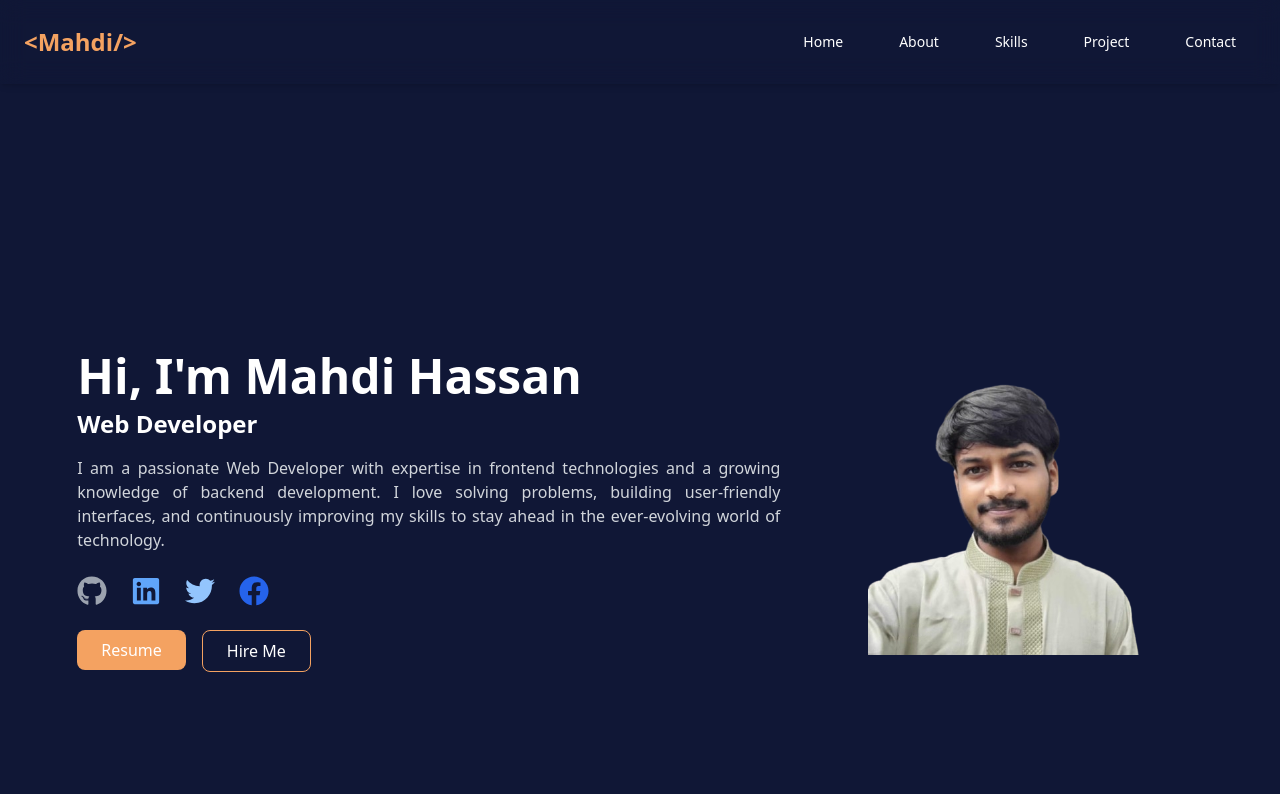
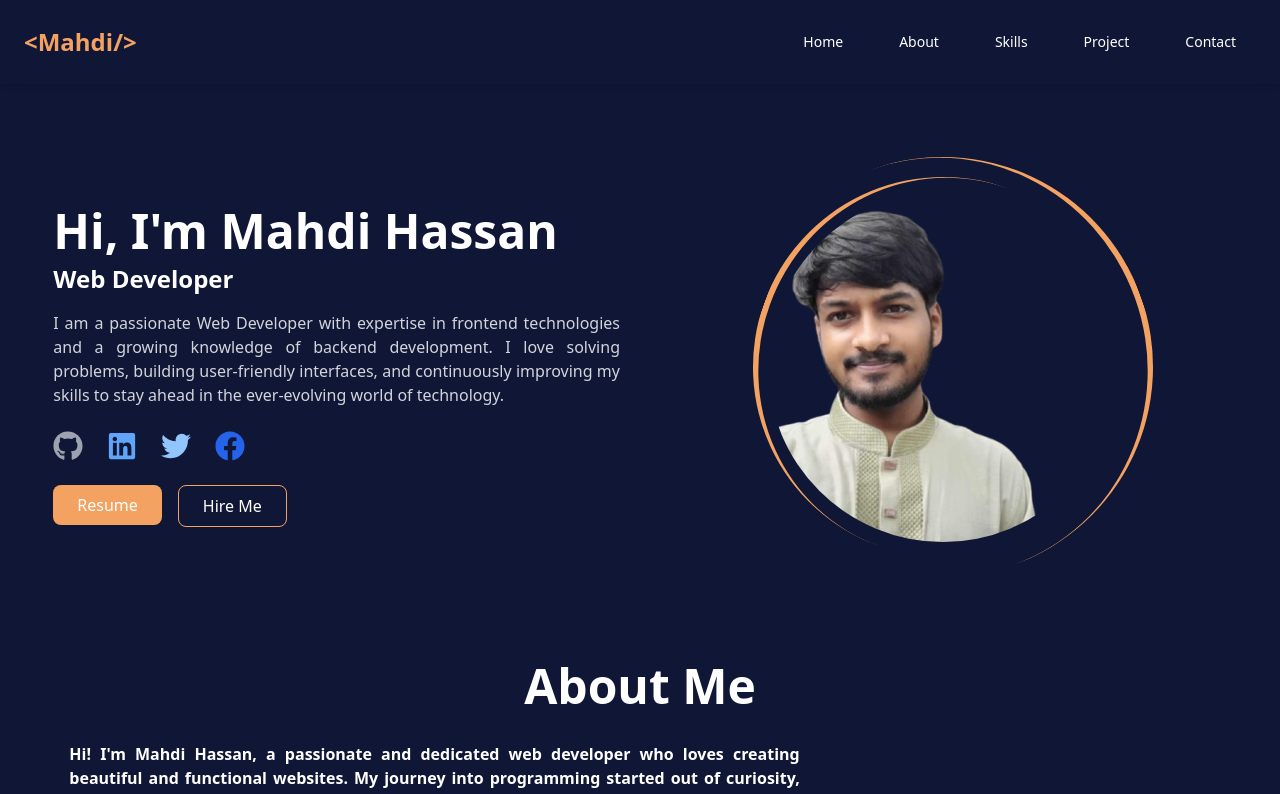
Before and after one commit to mahdihasan333/portpolio, a React (Vite) app: page / in a window 1280 px wide. Shown: the top 794 px of the page. Built offline with nearby package versions, Linux system fonts and the light colour scheme.

Commit message:
update header picture . add round circle

```diff
--- a/package.json
+++ b/package.json
@@ -11,6 +11,7 @@
   },
   "dependencies": {
     "animate.css": "^4.1.1",
+    "framer-motion": "^12.11.0",
     "install": "^0.13.0",
     "localforage": "^1.10.0",
     "match-sorter": "^8.0.0",
--- a/src/Components/Header/Header.jsx
+++ b/src/Components/Header/Header.jsx
@@ -1,3 +1,4 @@
+import { motion } from "framer-motion";
 import { Link } from "react-router-dom";
 import image from "../../../public/wmremove-transformed.png";
 import { FaGithub, FaLinkedin, FaTwitter, FaFacebook } from "react-icons/fa";
@@ -5,9 +6,10 @@ import { FaGithub, FaLinkedin, FaTwitter, FaFacebook } from "react-icons/fa";
 const Header = () => {
   return (
     <section id="home">
-      <section className="text-white min-h-screen flex items-center justify-center px-6">
-        <div className="flex flex-col lg:flex-row justify-center items-center gap-10">
-          <div className="text-center lg:text-left">
+      <section className="text-white py-20 flex items-center justify-center">
+        <div className="grid grid-cols-1 lg:grid-cols-2 gap-10 items-center">
+          {/* Left side text */}
+          <div className="text-center lg:text-left max-w-xl">
             <h1 className="text-4xl md:text-5xl font-bold">
               Hi, I'm <span className="text-white">Mahdi Hassan</span>
             </h1>
@@ -18,11 +20,11 @@ const Header = () => {
               I am a passionate Web Developer with expertise in frontend
               technologies and a growing knowledge of backend development. I
               love solving problems, building user-friendly interfaces, and
-              continuously improving my skills to stay ahead in the
-              ever-evolving world of technology.
+              continuously improving my skills to stay ahead in the ever-evolving
+              world of technology.
             </p>
 
-            {/* Social Icons using React-Icons */}
+            {/* Social Icons */}
             <div className="mt-6 flex gap-6 justify-center md:justify-start text-3xl">
               <a
                 href="https://github.com/mahdihasan333"
@@ -58,8 +60,12 @@ const Header = () => {
               </a>
             </div>
 
+            {/* Buttons */}
             <div className="mt-6 flex gap-4 justify-center md:justify-start">
-              <Link to="https://drive.google.com/file/d/14Nw-RFmHYjly3ug20AxBOOVfHXOekmBj/view?usp=sharing" target="_blank">
+              <Link
+                to="https://drive.google.com/file/d/14Nw-RFmHYjly3ug20AxBOOVfHXOekmBj/view?usp=sharing"
+                target="_blank"
+              >
                 <button className="bg-[#f4a261] text-white px-6 py-2 rounded-lg">
                   Resume
                 </button>
@@ -71,8 +77,42 @@ const Header = () => {
             </div>
           </div>
 
-          <div className="w-full">
-            <img src={image} alt="pic" className="w-full ml-12" />
+          {/* Right side spinner & profile image */}
+          <div className="relative flex justify-center items-center">
+            {/* First Spinner */}
+            <motion.div
+              className="absolute w-[380px] h-[380px] rounded-full border-t-[6px] border-[#f4a261] z-0"
+              animate={{ rotate: 360 }}
+              transition={{
+                repeat: Infinity,
+                duration: 8,
+                ease: "linear",
+              }}
+              style={{
+                clipPath: "inset(0 0 50% 0)", // top half only
+              }}
+            />
+
+            {/* Second Spinner (with a faster rotation) */}
+            <motion.div
+              className="absolute w-[420px] h-[420px] rounded-full border-t-[6px] border-[#f4a261] z-0"
+              animate={{ rotate: -360 }}
+              transition={{
+                repeat: Infinity,
+                duration: 8,
+                ease: "linear",
+              }}
+              style={{
+                clipPath: "inset(0 0 50% 0)", // top half only
+              }}
+            />
+
+            {/* Profile Image */}
+            <img
+              src={image}
+              alt="Mahdi Hassan"
+              className="w-[350px] h-[350px] rounded-full object-cover z-10 "
+            />
           </div>
         </div>
       </section>
--- a/src/Pages/Home/Home.jsx
+++ b/src/Pages/Home/Home.jsx
@@ -9,7 +9,7 @@ const Home = () => {
     return (
         <div>
             <Helmet>
-                <title>Portfolio || Home</title>
+                <title>Portfolio | Home</title>
                 <link rel="canonical" href="https://www.tacobell.com/" />
             </Helmet>
 
```
Also changed, not shown: 1 other file (tests, documents, lock files or other folders).
